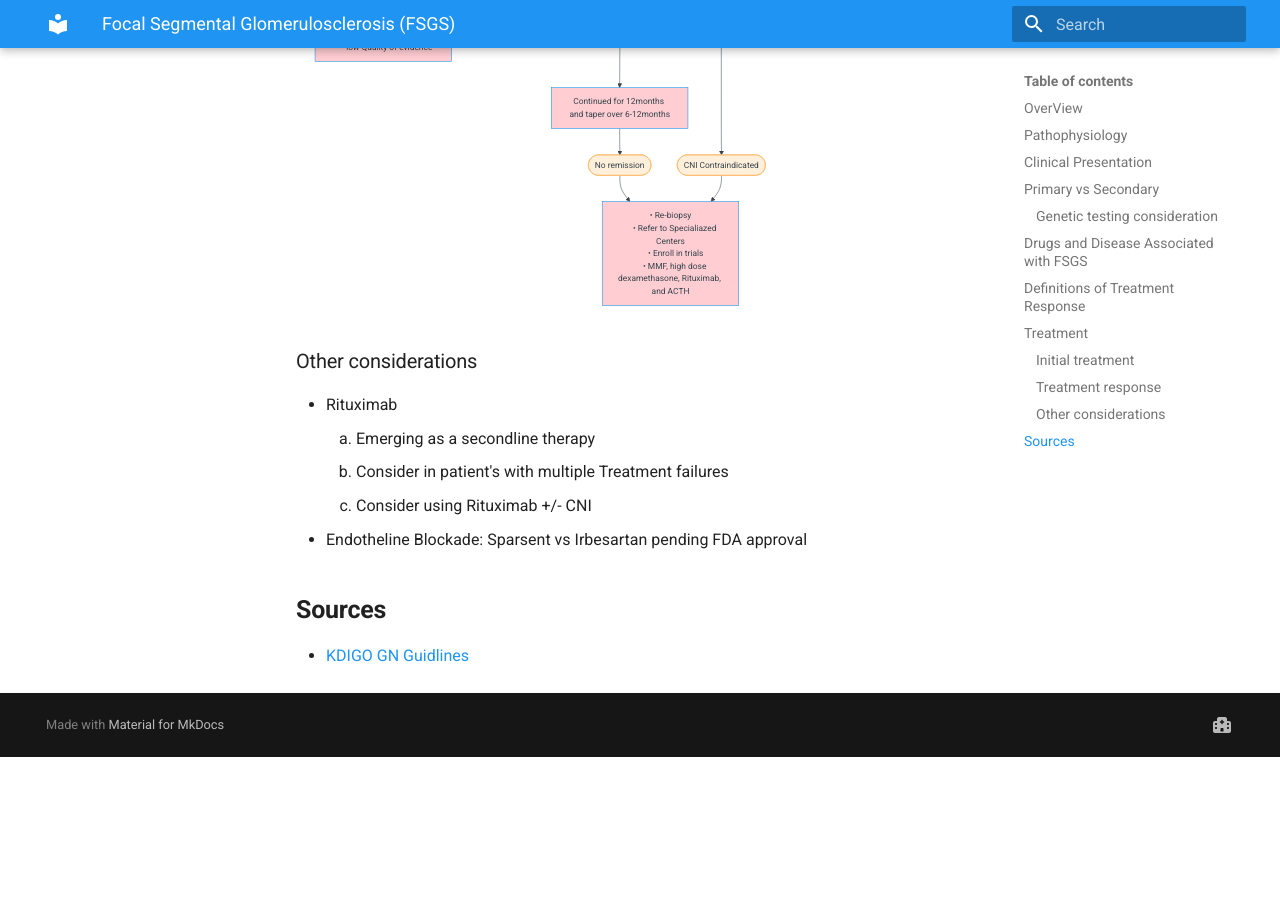
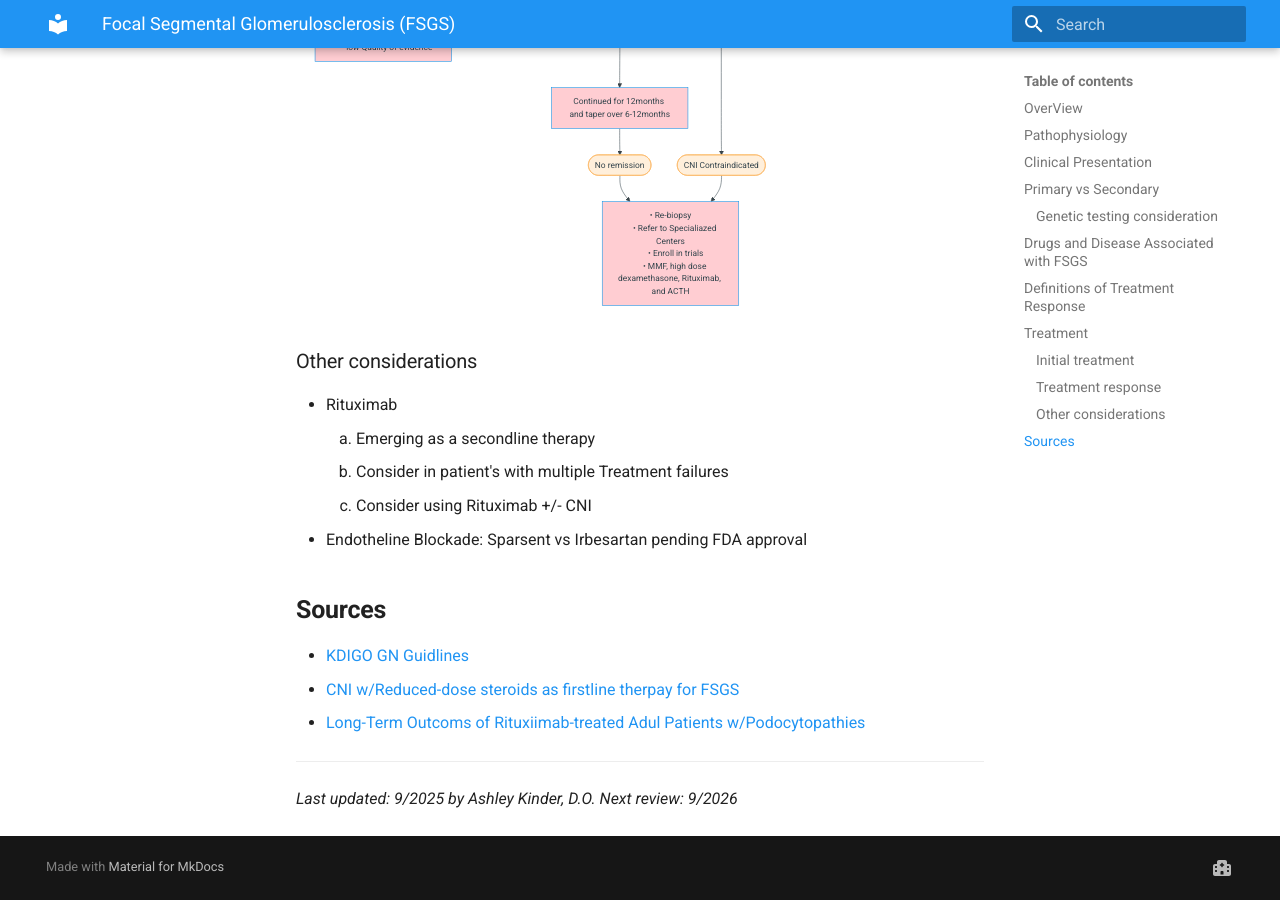
Before and after one commit to TTUNEPH2025/GN, an MkDocs documentation site: the page built from docs/FSGS.md, in a window 1280 px wide and 900 px high, scrolled down 5465 px. Built offline with MkDocs 1.6.1 and Material for MkDocs 9.7.7, drawn with Linux system fonts in a browser that asks for light colours; before the commit the page ends 6222 px from its top, so only the background shows below that.

Commit message:
Update FSGS.md

```diff
--- a/docs/FSGS.md
+++ b/docs/FSGS.md
@@ -195,3 +195,9 @@ flowchart TD
   * Endotheline Blockade: Sparsent vs Irbesartan pending FDA approval
 ## **Sources**
 * [KDIGO GN Guidlines](https://kdigo.org/guidelines/gd/)
+* [CNI w/Reduced-dose steroids as firstline therpay for FSGS](https://pubmed.ncbi.nlm.nih.gov/30596167/)
+* [Long-Term Outcoms of Rituxiimab-treated Adul Patients w/Podocytopathies](https://pubmed.ncbi.nlm.nih.gov/39431468/)
+
+---
+*Last updated: 9/2025 by Ashley Kinder, D.O.*
+*Next review: 9/2026*
```
